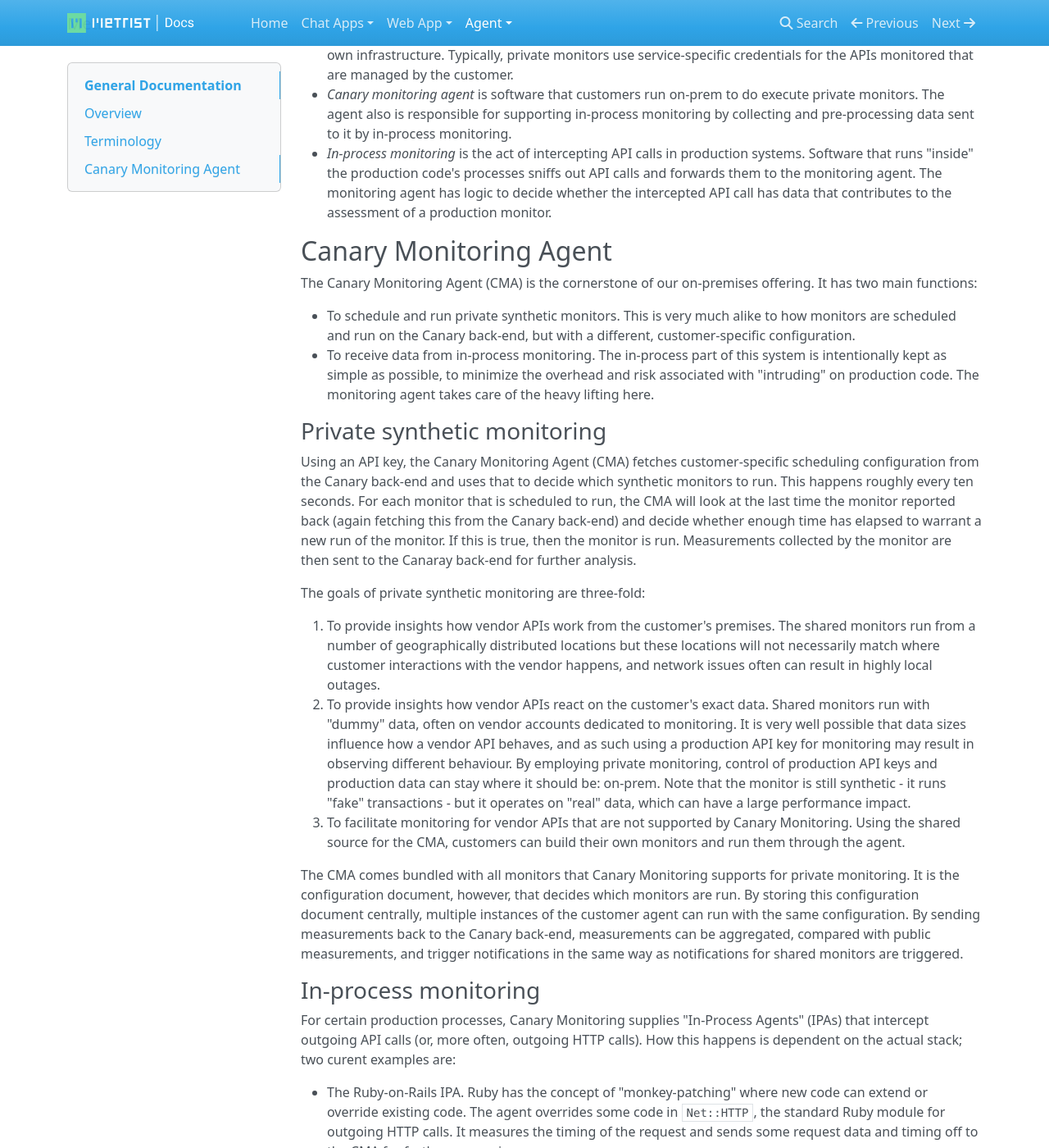
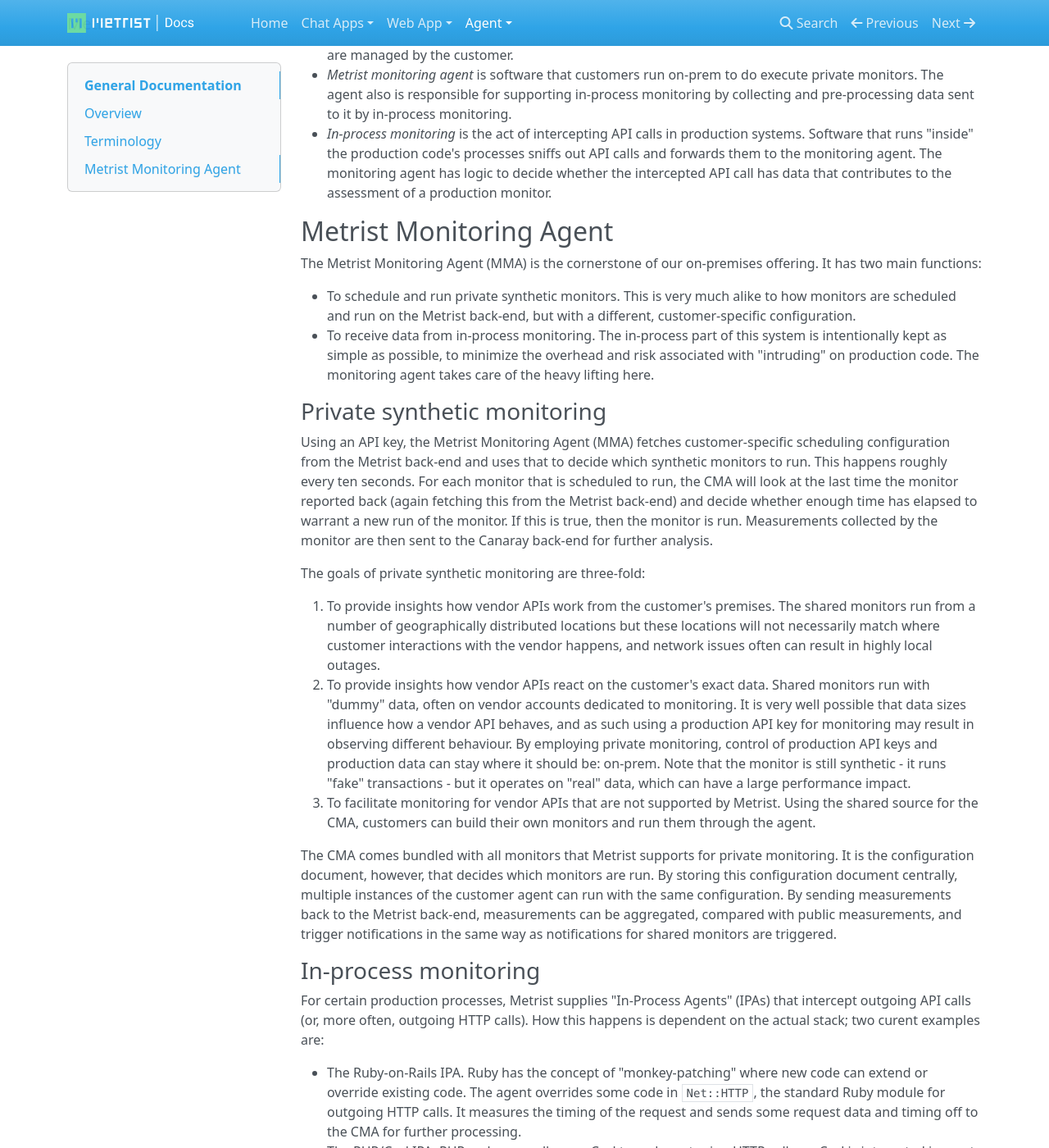
Before and after one commit to Metrist-Software/product-docs, an MkDocs documentation site: the page built from docs/agent-overview.md, in a window 1280 px wide and 1400 px high, scrolled down 630 px. Shown: the whole window at 82% size. Built offline with MkDocs 1.6.1, drawn with Linux system fonts in a browser that asks for light colours; nearby versions of some CDN libraries; old or Windows-style settings are respelled for this version of MkDocs; some of the changed text lies outside the part shown.

Commit message:
Update agent-overview.md

```diff
--- a/docs/agent-overview.md
+++ b/docs/agent-overview.md
@@ -2,7 +2,7 @@
 
 ## Overview
 
-This document explains how the various parts of Canary Monitoring's offering fit together, especially
+This document explains how the various parts of Metrist's offering fit together, especially
 the shared code that is run on-premises.
 
 ## Terminology
@@ -10,10 +10,10 @@ the shared code that is run on-premises.
 * *On-premises*, or "on-prem", designates code that runs on customer owned or operated infrastructure
   and under a customer's control. While "on-prem" classically meant "at customer owned sites" like
   offices, factories and warehouses, we include any cloud infrastructure and co-location sites as well.
-* *Shared code* is the code that Canary Monitoring shares with customers under NDA. We share this
+* *Shared code* is the code that Metrist shares with customers under NDA. We share this
   code so that customers can verify the safety of our code, create their own builds, and make their
-  own extensions. All code that Canary Monitoring expects customers to run on-premises is shared.
-* *Canary back-end* is the term we will use for systems that are operated by Canary Monitoring on
+  own extensions. All code that Metrist expects customers to run on-premises is shared.
+* *Metrist back-end* is the term we will use for systems that are operated by Metrist on
   its infrastructure.
 * *Monitor* is a process that actively assesses the availability and performance of an API, usually a
   vendor's API.
@@ -21,12 +21,12 @@ the shared code that is run on-premises.
 * *Production monitor* is a monitor that uses real production traffic to assess the availability
   and performance of an API. A production monitor typically observes production software to gather
   API performance data, currently typically done by in-process monitoring.
-* *Shared monitors* are synthetic monitors that Canary Monitoring continuously runs on its own infrastructure,
+* *Shared monitors* are synthetic monitors that Metrist continuously runs on its own infrastructure,
   generating data that can be used by all customers.
-* *Private monitors* are monitors that are operated, using Canary-supplied software, by customers on their own
+* *Private monitors* are monitors that are operated, using Metrist-supplied software, by customers on their own
   infrastructure. Typically, private monitors use service-specific credentials for the APIs monitored that are
   managed by the customer.
-* *Canary monitoring agent* is software that customers run on-prem to do execute private monitors.
+* *Metrist monitoring agent* is software that customers run on-prem to do execute private monitors.
   The agent also is responsible for supporting in-process monitoring by collecting and pre-processing data
   sent to it by in-process monitoring.
 * *In-process monitoring* is the act of intercepting API calls in production systems. Software that
@@ -34,22 +34,22 @@ the shared code that is run on-premises.
   agent. The monitoring agent has logic to decide whether the intercepted API call has data that contributes
   to the assessment of a production monitor.
 
-## Canary Monitoring Agent
+## Metrist Monitoring Agent
 
-The Canary Monitoring Agent (CMA) is the cornerstone of our on-premises offering. It has two main functions:
+The Metrist Monitoring Agent (MMA) is the cornerstone of our on-premises offering. It has two main functions:
 
 * To schedule and run private synthetic monitors. This is very much alike to how monitors are scheduled
-  and run on the Canary back-end, but with a different, customer-specific configuration.
+  and run on the Metrist back-end, but with a different, customer-specific configuration.
 * To receive data from in-process monitoring. The in-process part of this system is intentionally kept
   as simple as possible, to minimize the overhead and risk associated with "intruding" on production
   code. The monitoring agent takes care of the heavy lifting here.
 
 ### Private synthetic monitoring
 
-Using an API key, the Canary Monitoring Agent (CMA) fetches customer-specific scheduling configuration
-from the Canary back-end and uses that to decide which synthetic monitors to run. This happens
+Using an API key, the Metrist Monitoring Agent (MMA) fetches customer-specific scheduling configuration
+from the Metrist back-end and uses that to decide which synthetic monitors to run. This happens
 roughly every ten seconds. For each monitor that is scheduled to run, the CMA will look at the last
-time the monitor reported back (again fetching this from the Canary back-end) and decide whether enough
+time the monitor reported back (again fetching this from the Metrist back-end) and decide whether enough
 time has elapsed to warrant a new run of the monitor. If this is true, then the monitor is run.
 Measurements collected by the monitor are then sent to the Canaray back-end for further analysis.
 
@@ -66,13 +66,13 @@ The goals of private synthetic monitoring are three-fold:
    API keys and production data can stay where it should be: on-prem. Note that the monitor is still
    synthetic - it runs "fake" transactions - but it operates on "real" data, which can
    have a large performance impact.
-3. To facilitate monitoring for vendor APIs that are not supported by Canary Monitoring. Using the
+3. To facilitate monitoring for vendor APIs that are not supported by Metrist. Using the
    shared source for the CMA, customers can build their own monitors and run them through the agent.
 
-The CMA comes bundled with all monitors that Canary Monitoring supports for private monitoring. It
+The CMA comes bundled with all monitors that Metrist supports for private monitoring. It
 is the configuration document, however, that decides which monitors are run. By storing this configuration
 document centrally, multiple instances of the customer agent can run with the same configuration. By
-sending measurements back to the Canary back-end, measurements can be aggregated, compared with
+sending measurements back to the Metrist back-end, measurements can be aggregated, compared with
 public measurements, and trigger notifications in the same way as notifications for shared monitors
 are triggered.
 
@@ -80,7 +80,7 @@ are triggered.
 
 ### In-process monitoring
 
-For certain production processes, Canary Monitoring supplies "In-Process Agents" (IPAs) that intercept
+For certain production processes, Metrist supplies "In-Process Agents" (IPAs) that intercept
 outgoing API calls (or, more often, outgoing HTTP calls). How this happens is dependent on the actual
 stack; two curent examples are:
 
@@ -102,13 +102,13 @@ More agents may follow, but they will all share the characteristics of the curre
   behaviour of the IPA code will not change.
 * Maximize out-of-band processing. The IPA is a firehose that simply sends off data of _all_ intercepted calls to
   the CMA. The CMA then can take processing at leisure, sifting out data it knows about, and converting it into
-  the monitor measurement format that the Canary back-end requires. The data can be queued and processed with
+  the monitor measurement format that the Metrist back-end requires. The data can be queued and processed with
   pretty much arbitrary delays as long as it is properly timestamped when received.
 
-Note that with this setup, customer-operated software is still in full control over what is sent to Canary's
+Note that with this setup, customer-operated software is still in full control over what is sent to Metrist's
 backend: while the IPA typically operates in "firehose" mode, observing and forwarding all outgoing API calls
 to the CMA, the CMA acts as a filter to only send data that is clean, free of sensitive information, and
-expected to be sent to Canary's backend.
+expected to be sent to Metrist's backend.
 
 #### IPA/CMA protocol
 
```
